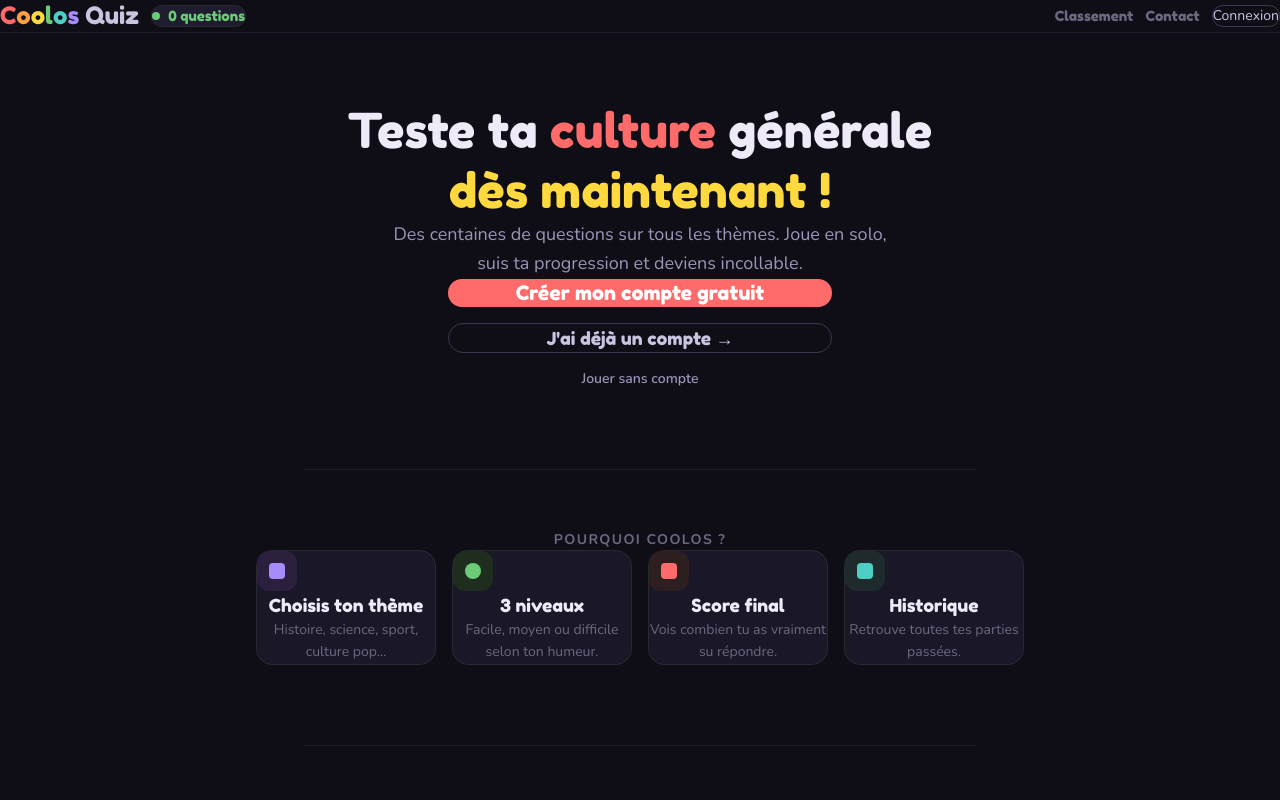
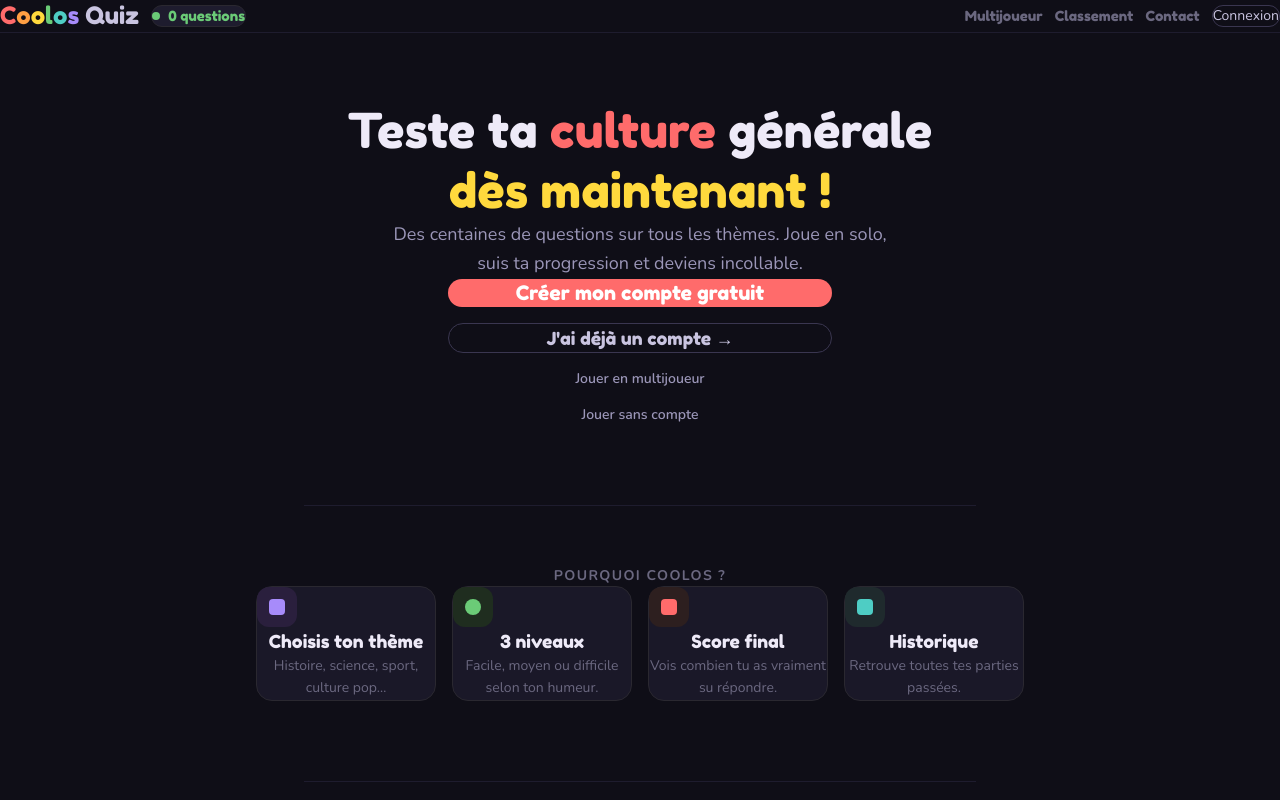
Before and after one commit to coolosproduction/coolos-quizz, a Next.js app: page / in a window 1280 px wide. Shown: the top 800 px of the page. Built offline with nearby package versions, Linux system fonts and the light colour scheme; no server answers; the database is empty.

Commit message:
Ajout de la page Classement (général + par catégorie) et du panneau admin profil joueur

```diff
--- a/app/page.tsx
+++ b/app/page.tsx
@@ -101,6 +101,12 @@ export default function Home() {
     connecte ? (
       <div className="flex items-center gap-3">
         <Link
+          href="/multijoueur"
+          className="font-fredoka text-sm text-[#6b6880] hover:text-[#c9c4e0] transition"
+        >
+          Multijoueur
+        </Link>
+        <Link
           href="/classement"
           className="font-fredoka text-sm text-[#6b6880] hover:text-[#c9c4e0] transition"
         >
@@ -133,6 +139,12 @@ export default function Home() {
       </div>
     ) : (
       <div className="flex items-center gap-3">
+        <Link
+          href="/multijoueur"
+          className="font-fredoka text-sm text-[#6b6880] hover:text-[#c9c4e0] transition"
+        >
+          Multijoueur
+        </Link>
         <Link
           href="/classement"
           className="font-fredoka text-sm text-[#6b6880] hover:text-[#c9c4e0] transition"
@@ -172,12 +184,20 @@ export default function Home() {
 
           <div className="flex flex-col gap-4 w-full max-w-sm">
             {connecte ? (
+              <>
                 <Link
                   href="/configuration"
                   className="block w-full bg-[#ffd93d] text-[#0f0e17] rounded-2xl py-5 font-fredoka text-xl hover:opacity-90 transition text-center"
                 >
                   Lancer un quiz !
                 </Link>
+                <Link
+                  href="/multijoueur"
+                  className="block w-full border border-[#3a3650] text-[#c9c4e0] rounded-2xl py-4 font-fredoka text-lg hover:bg-[#1e1c2e] transition text-center"
+                >
+                  Jouer en multijoueur →
+                </Link>
+              </>
             ) : (
               <>
                 <Link
@@ -192,6 +212,13 @@ export default function Home() {
                   className="block w-full border border-[#3a3650] text-[#c9c4e0] rounded-2xl py-4 font-fredoka text-lg hover:bg-[#1e1c2e] transition text-center"
                 >
                   J'ai déjà un compte →
+                </Link>
+
+                <Link
+                  href="/multijoueur"
+                  className="w-full text-[#9b96b8] text-sm font-semibold hover:text-[#c9c4e0] transition py-3"
+                >
+                  Jouer en multijoueur
                 </Link>
 
                 <button
```
Lines whose indentation alone changed are shown as unchanged.
